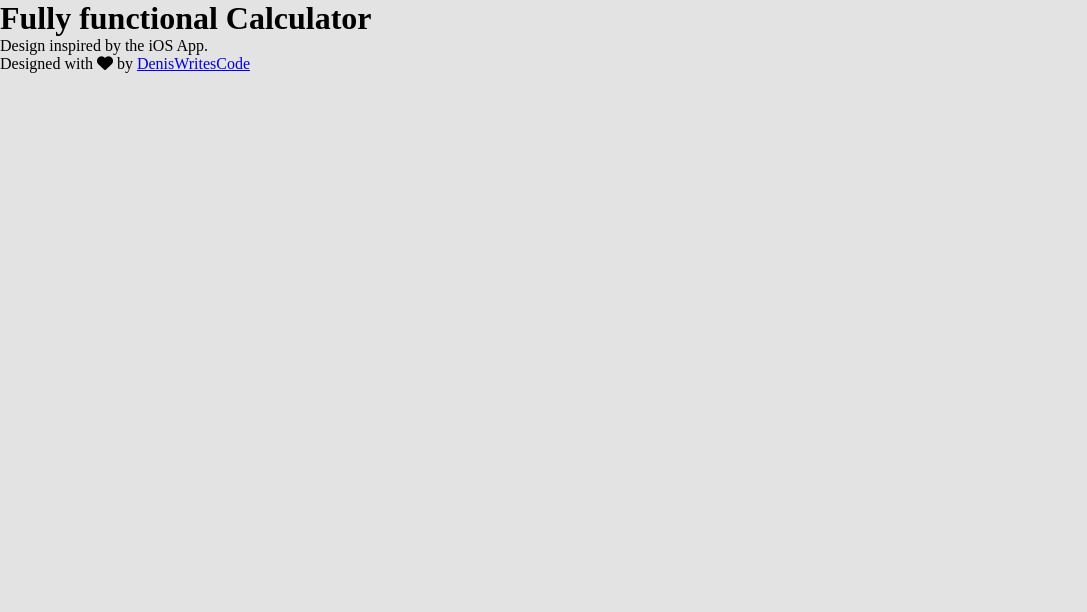
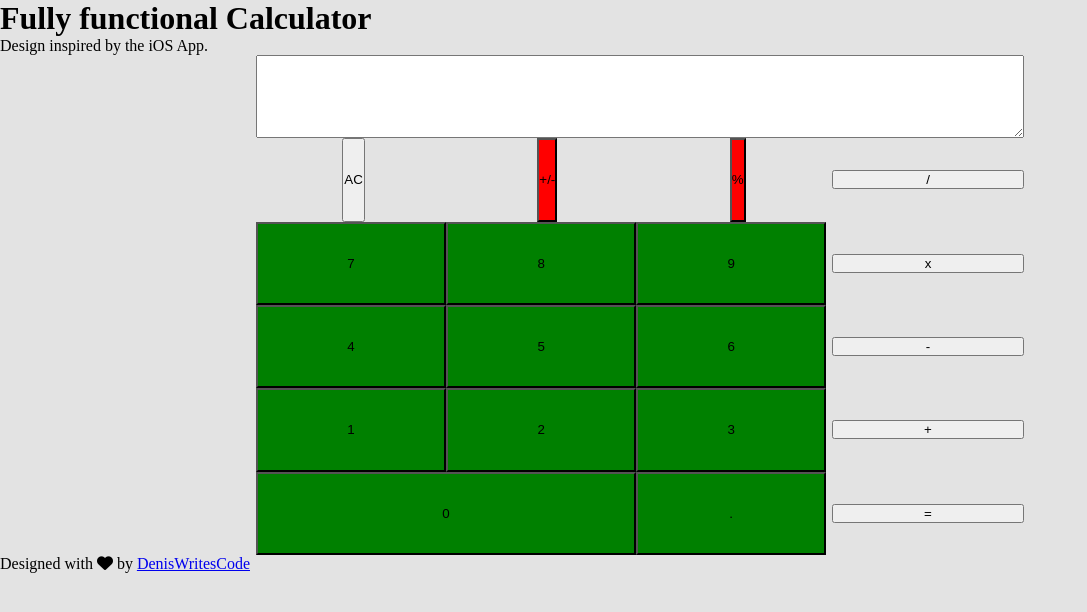
Before and after one commit to DenisWritesCode/odin-calculator, a plain HTML site: page index.html in a window 1280 px wide. Shown: the whole page, without its empty margins (0-1087 px from the left). Drawn offline with Linux system fonts and the light colour scheme.

Commit message:
Got layout working

```diff
--- a/calculator.css
+++ b/calculator.css
@@ -1,3 +1,112 @@
 /* Style the calc here */
 
 /* Target is to reproduce the iOS layout */
+
+input[value="AC"] {
+  grid-area: AC;
+}
+input#negate {
+  grid-area: negate;
+  background-color: red;
+}
+input[value="%"] {
+  grid-area: percent;
+  background-color: red;
+}
+input[value="9"] {
+  grid-area: 9;
+}
+input[value="8"] {
+  grid-area: 8;
+}
+input[value="7"] {
+  grid-area: 7;
+}
+input[value="6"] {
+  grid-area: 6;
+}
+input[value="5"] {
+  grid-area: 5;
+}
+input[value="4"] {
+  grid-area: 4;
+}
+input[value="3"] {
+  grid-area: 3;
+}
+input[value="2"] {
+  grid-area: 2;
+}
+input[value="1"] {
+  grid-area: 1;
+}
+input[value="0"] {
+  grid-area: 0;
+}
+input#decimal {
+  grid-area: decimal;
+}
+input[value="/"] {
+  grid-area: divide;
+}
+input[value="x"] {
+  grid-area: multiply;
+}
+input[value="-"] {
+  grid-area: subtract;
+}
+input[value="+"] {
+  grid-area: add;
+}
+input[value="="] {
+  grid-area: equal;
+}
+
+input {
+  display: block;
+}
+textarea#output {
+  grid-area: result;
+}
+.function {
+  grid-area: function;
+  display: flex;
+  justify-content: space-around;
+}
+.numbers {
+  grid-area: numbers;
+  display: flex;
+  flex-wrap: wrap;
+}
+
+.numbers input {
+  background-color: green;
+  width: 33%;
+}
+
+.numbers input[value="0"] {
+  width: 66%;
+}
+.calc {
+  grid-area: calc;
+  display: flex;
+  flex-direction: column;
+  justify-content: space-around;
+}
+
+.calculator {
+  min-height: 500px;
+  width: 60%;
+  margin: 0 auto;
+
+  display: grid;
+  grid-template-columns: repeat(4, 1fr);
+  grid-template-rows: repeat(6, 1fr);
+  grid-template-areas:
+    "result   result   result   result"
+    "function function function calc"
+    "numbers  numbers  numbers  calc"
+    "numbers  numbers  numbers  calc"
+    "numbers  numbers  numbers  calc"
+    "numbers  numbers  numbers  calc";
+}
--- a/index.html
+++ b/index.html
@@ -19,7 +19,34 @@
         <h1>Fully functional Calculator</h1>
         <p>Design inspired by the iOS App.</p>
       </header>
-      <div class="calculator"></div>
+      <div class="calculator">
+        <textarea name="output" id="output" cols="30" rows="3"></textarea>
+        <div class="function">
+          <input type="button" value="AC" />
+          <input type="button" value="+/-" id="negate" />
+          <input type="button" value="%" />
+        </div>
+        <div class="numbers">
+          <input type="button" value="7" />
+          <input type="button" value="8" />
+          <input type="button" value="9" />
+          <input type="button" value="4" />
+          <input type="button" value="5" />
+          <input type="button" value="6" />
+          <input type="button" value="1" />
+          <input type="button" value="2" />
+          <input type="button" value="3" />
+          <input type="button" value="0" />
+          <input type="button" value="." id="decimal" />
+        </div>
+        <div class="calc">
+          <input type="button" value="/" />
+          <input type="button" value="x" />
+          <input type="button" value="-" />
+          <input type="button" value="+" />
+          <input type="button" value="=" />
+        </div>
+      </div>
     </div>
     <footer>
       <p>
```
